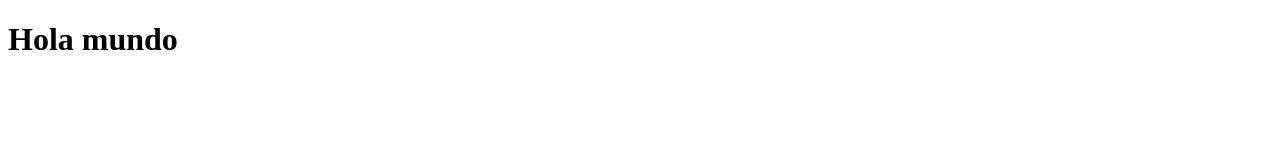
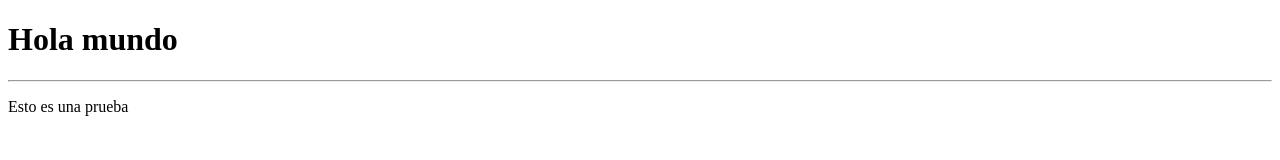
Before and after one commit to matigaete/Taller, a plain HTML site: page index.html in a window 1280 px wide. Drawn offline with Linux system fonts and the light colour scheme.

Commit message:
Se agrega subrayado y mensaje

```diff
--- a/index.html
+++ b/index.html
@@ -4,5 +4,7 @@
 	</head>
 	<body>
 		<h1>Hola mundo</h1>
+		<hr/>
+		<p>Esto es una prueba</p>
 	</body>
 </html>
```
